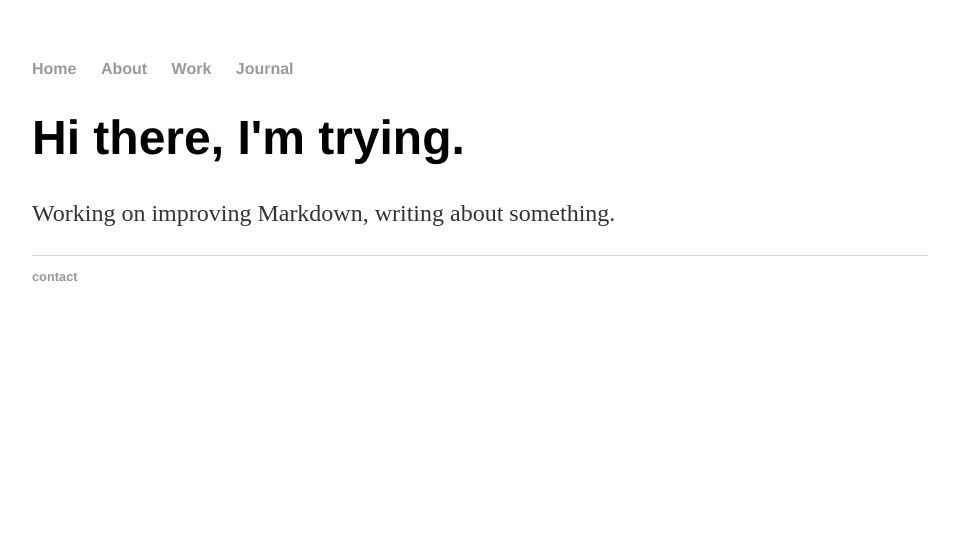
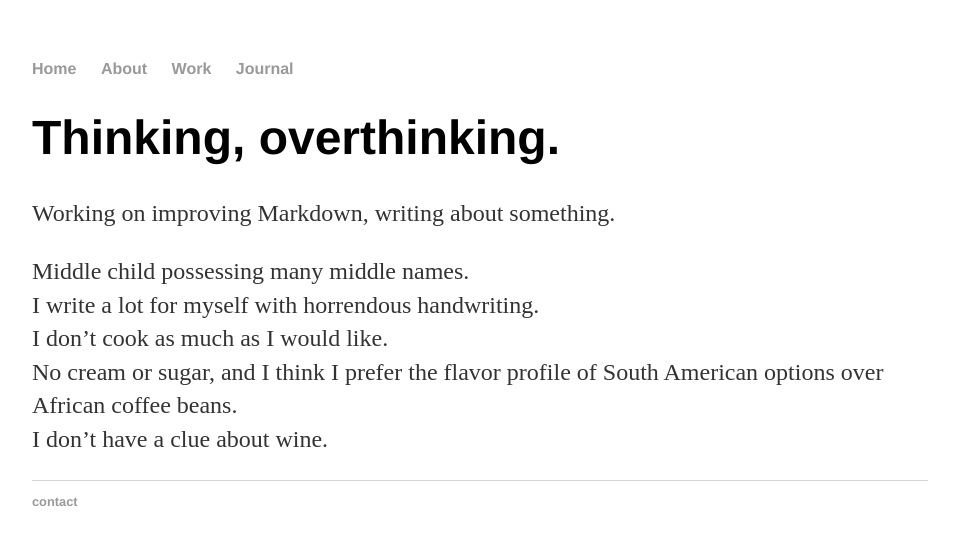
Before and after one commit to zoeakind/zoeakind.github.io, a Jekyll site: the page built from index.html, in a window 1280 px wide. Shown: the top 545 px of the page, without its empty margins (160-1119 px from the left). Built offline with Jekyll 4.4.1, drawn with Linux system fonts in a browser that asks for light colours.

Commit message:
Update index.html

```diff
--- a/index.html
+++ b/index.html
@@ -3,6 +3,11 @@ layout: default
 title: Zoe A. Kind breathes
 ---
 <div class="blurb">
-	<h1>Hi there, I'm trying.</h1>
+	<h1>Thinking, overthinking.</h1>
 	<p>Working on improving Markdown, writing about something.</p>
+	<p>Middle child possessing many middle names.<br>
+		I write a lot for myself with horrendous handwriting.<br> I don’t cook as much as I would like.<br>
+		No cream or sugar, and I think I prefer the flavor profile of South American options over African coffee beans.<br>
+		I don’t have a clue about wine.</p>
+
 </div><!-- /.blurb -->
```
